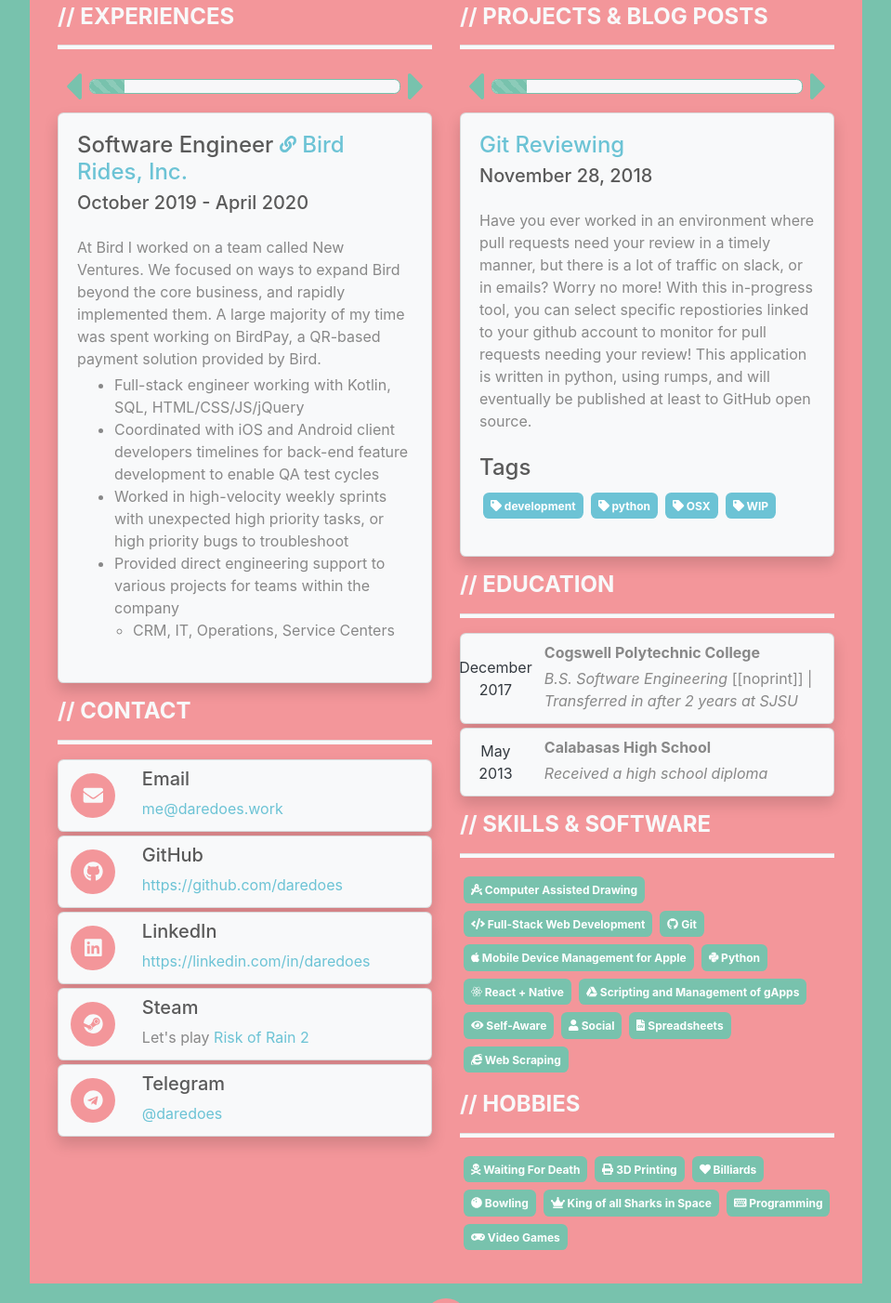
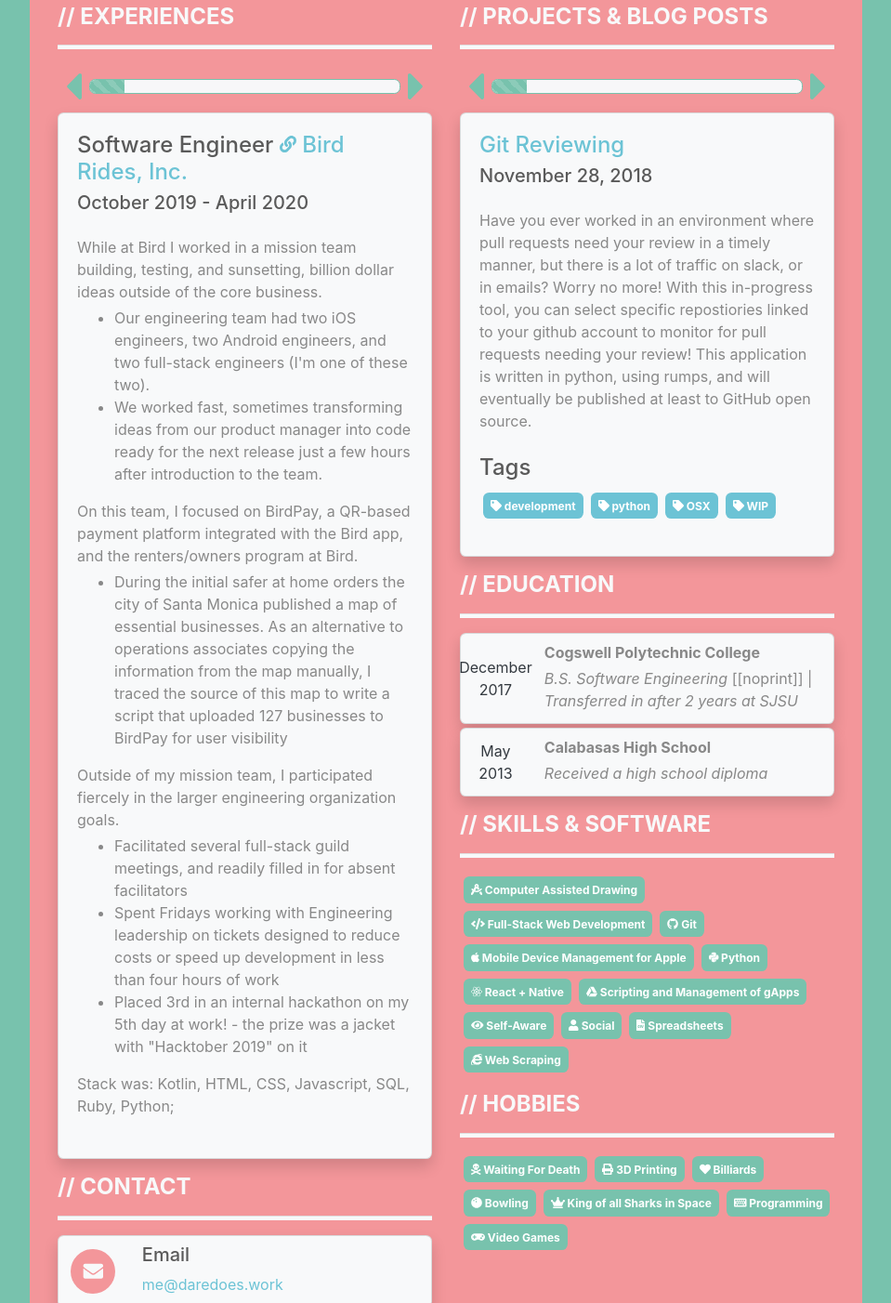
Before and after one commit to daredoes/daredoesresume, a Gatsby site: page / in a window 1280 px wide. Shown: the part 356-1758 px from the top of the page at 93% size, without its empty margins (160-1119 px from the left). Built offline with nearby package versions, Linux system fonts and the light colour scheme; Gatsby itself is replaced by a stand-in of ours.

Commit message:
Update Experience “bird-software-engineer”

```diff
--- a/src/pages/experience/bird-software-engineer.md
+++ b/src/pages/experience/bird-software-engineer.md
@@ -1,20 +1,27 @@
 ---
-name: "Bird Rides, Inc."
-title: "Software Engineer"
-external_url: "https://bird.co"
-date: "2019-10-07T08:00:00-07:00"
-display_date: "October 2019 - April 2020"
+key: experience
+name: 'Bird Rides, Inc.'
+title: Software Engineer
+external_url: 'https://bird.co'
+date: '2019-10-07T08:00:00-07:00'
+display_date: October 2019 - April 2020
 weight: 50
 printable: true
 visible: true
-key: "experience"
 ---
+While at Bird I worked in a mission team building, testing, and sunsetting, billion dollar ideas outside of the core business.
 
-At Bird I worked on a team called New Ventures. We focused on ways to expand Bird beyond the core business, and rapidly implemented them.
-A large majority of my time was spent working on BirdPay, a QR-based payment solution provided by Bird.
+* Our engineering team had two iOS engineers, two Android engineers, and two full-stack engineers (I'm one of these two).
+* We worked fast, sometimes transforming ideas from our product manager into code ready for the next release just a few hours after introduction to the team.
 
-- Full-stack engineer working with Kotlin, SQL, HTML/CSS/JS/jQuery
-- Coordinated with iOS and Android client developers timelines for back-end feature development to enable QA test cycles
-- Worked in high-velocity weekly sprints with unexpected high priority tasks, or high priority bugs to troubleshoot
-- Provided direct engineering support to various projects for teams within the company
-  - CRM, IT, Operations, Service Centers
+On this team, I focused on BirdPay, a QR-based payment platform integrated with the Bird app, and the renters/owners program at Bird.
+
+* During the initial safer at home orders the city of Santa Monica published a map of essential businesses. As an alternative to operations associates copying the information from the map manually, I traced the source of this map to write a script that uploaded 127 businesses to BirdPay for user visibility
+
+Outside of my mission team, I participated fiercely in the larger engineering organization goals.
+
+* Facilitated several full-stack guild meetings, and readily filled in for absent facilitators
+* Spent Fridays working with Engineering leadership on tickets designed to reduce costs or speed up development in less than four hours of work
+* Placed 3rd in an internal hackathon on my 5th day at work! - the prize was a jacket with "Hacktober 2019" on it
+
+Stack was: Kotlin, HTML, CSS, Javascript, SQL, Ruby, Python;
```
